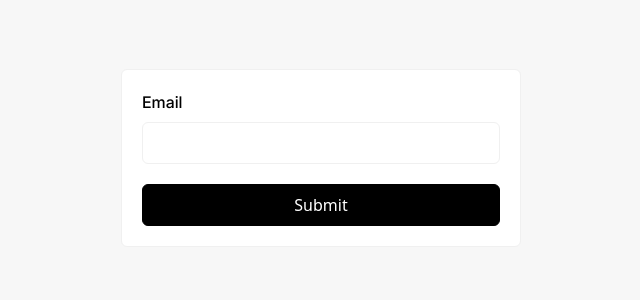
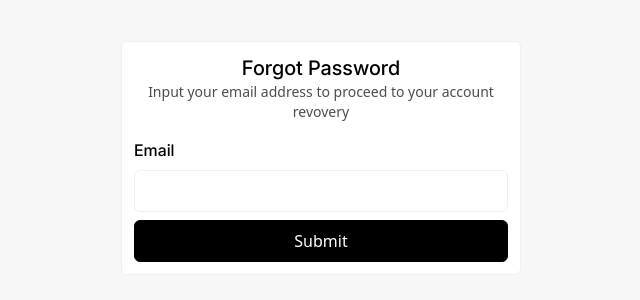
Before and after one commit to Habeebamoo/Flashquiz, a React (Vite) app in the folder client/: page /forgot in a window 1280 px wide. Shown: the part 242-542 px from the top of the page, without its empty margins (319-959 px from the left). Built offline with nearby package versions, Linux system fonts and the light colour scheme; no server answers.

Commit message:
updated forgot password UI

```diff
--- a/client/src/pages/Forgot.tsx
+++ b/client/src/pages/Forgot.tsx
@@ -49,7 +49,9 @@ const Page = () => {
   return (
     <section className="flex-center bg-accentXlight dark:bg-[#111] h-[100vh]">
       <form onSubmit={handleSubmit} className="bg-white dark:bg-[#333] p-3 border-1 border-accentCold dark:border-[#444] rounded-md w-[90%] sm:w-[400px] rounded-md">
-        <div className="p-2">
+        <h1 className="font-inter text-xl text-center">Forgot Password</h1>
+        <p className="text-sm text-secondary text-center mb-4">Input your email address to proceed to your account revovery</p>
+        <div className="mb-1">
             <label htmlFor="email" className="font-inter dark:text-white">Email</label>
             <input
               type="email"
@@ -66,7 +68,7 @@ const Page = () => {
               {message}
             </div>
           }
-          <div className="p-2">
+          <div className="mt-1">
             <button disabled={loading} className="w-full mt-1 btn-black disabled:cursor-not-allowed disabled:opacity-40">{loading ? "---" : "Submit"}</button>
           </div>
       </form>
```
